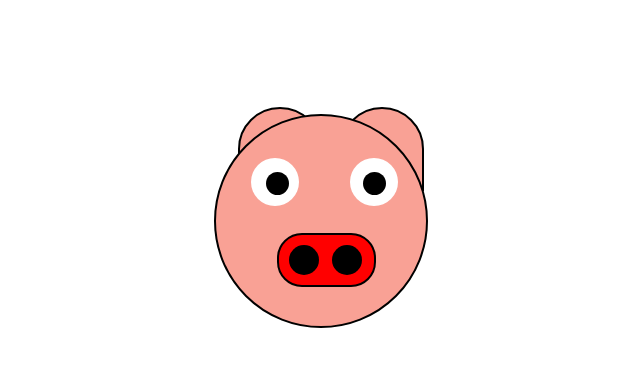
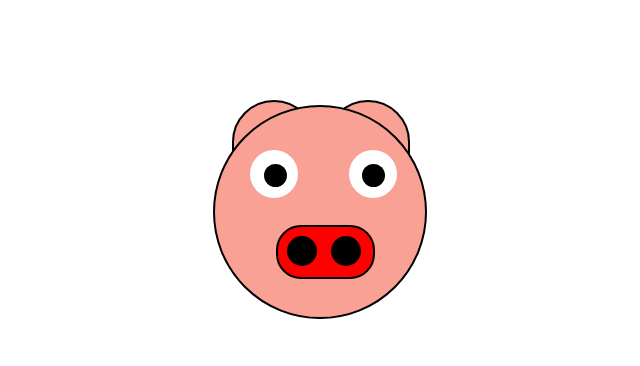
Before and after one commit to ThanusriTulasi/pro-3, a plain HTML site: page index.html in a window 1280 px wide. Shown: the whole page, without its empty margins (283-923 px from the left). Drawn offline with Linux system fonts and the light colour scheme.

Commit message:
Add files via upload

```diff
--- a/style.css
+++ b/style.css
@@ -4,8 +4,8 @@
     background-color:#F9A195;
     border-radius: 50%;
     position:relative;
-    margin-top:9%;
-    margin-left:38.7%;
+    margin-top:8.3%;
+    margin-left:38.6%;
     border:2px solid;
 
 }
@@ -86,9 +86,9 @@
 .ears{
     display: flex;
     justify-content: space-evenly;
-    width: 224px;
-    margin-top:-0.5%;
-    margin-left:38.6%;
+    width: 200px;
+    margin-top:-0.4%;
+    margin-left:38.75%;
     position:absolute;
     z-index:-1;
 
```
